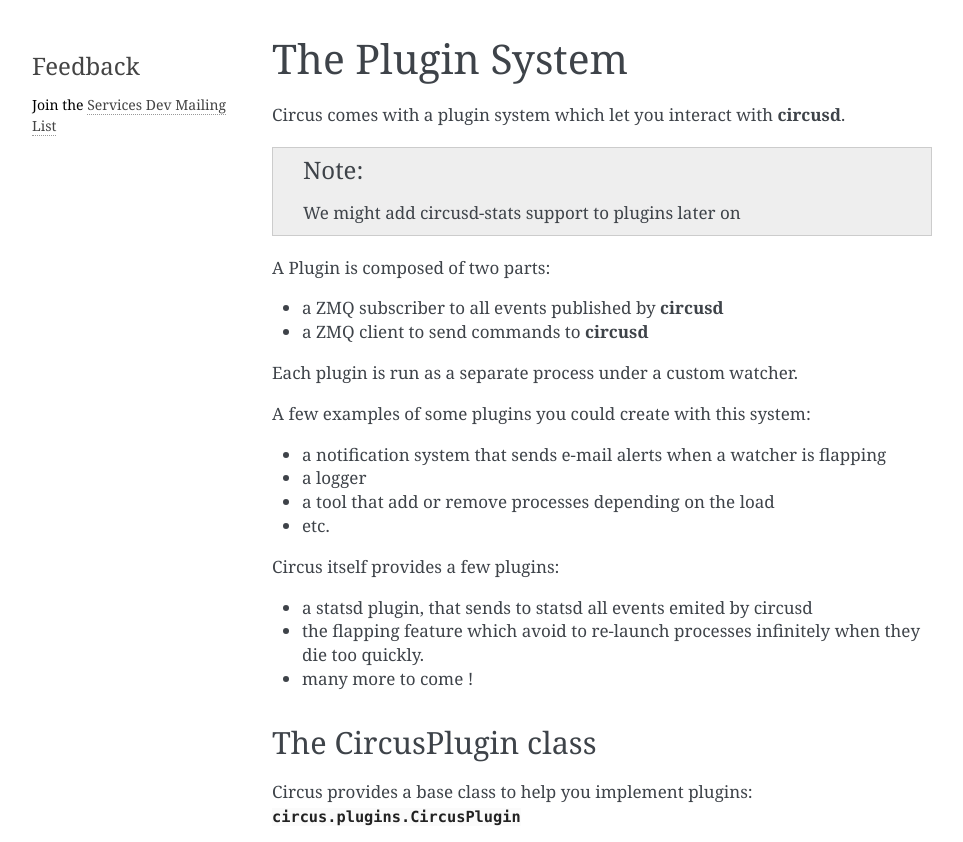
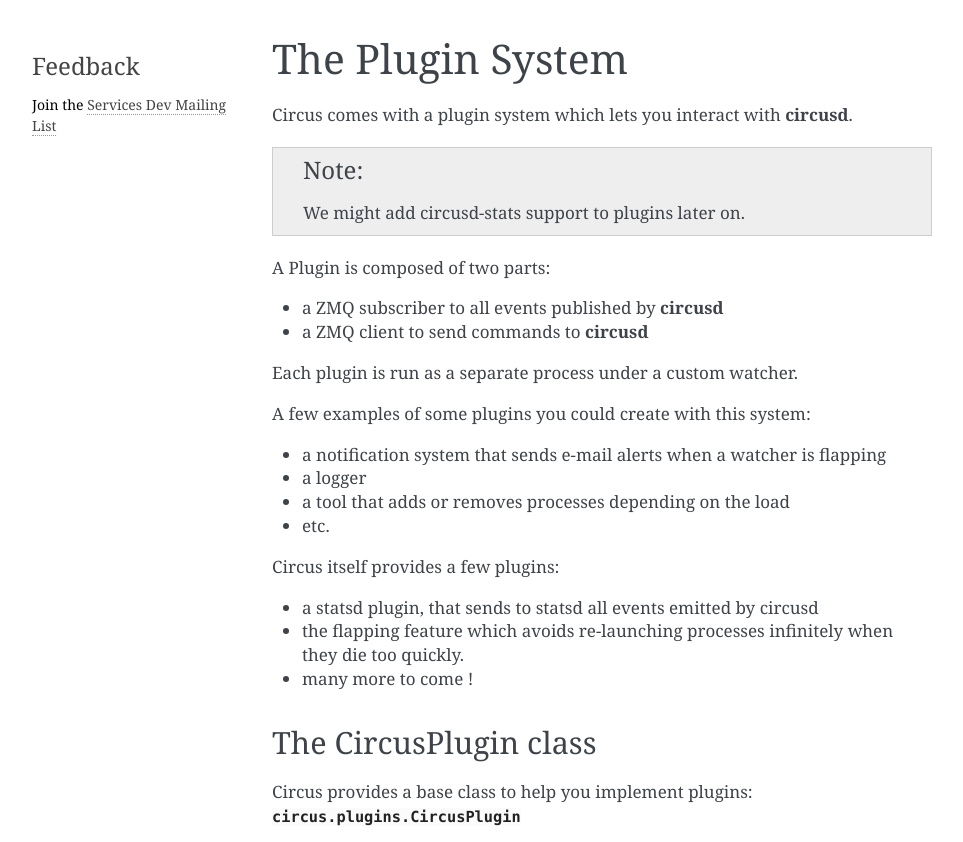
Before and after one commit to circus-tent/circus, a Sphinx documentation site: the page built from docs/source/develop_plugins.rst, in a window 1280 px wide and 1400 px high, cut to the strip 0-842 px from the top of the window. Shown: the whole strip, without its empty margins (148-1111 px from the left). Built offline with Sphinx 7.4.7, drawn with Linux system fonts in a browser that asks for light colours; pages that are not in the unit, such as notebooks, are missing from menus; some of the changed text lies outside the part shown.

Commit message:
Minor fixes for the plugins system documentation

```diff
--- a/docs/source/develop_plugins.rst
+++ b/docs/source/develop_plugins.rst
@@ -3,11 +3,11 @@
 The Plugin System
 #################
 
-Circus comes with a plugin system which let you interact with **circusd**.
+Circus comes with a plugin system which lets you interact with **circusd**.
 
 .. note::
 
-   We might add circusd-stats support to plugins later on
+   We might add circusd-stats support to plugins later on.
 
 
 A Plugin is composed of two parts:
@@ -21,14 +21,14 @@
 
 - a notification system that sends e-mail alerts when a watcher is flapping
 - a logger
-- a tool that add or remove processes depending on the load
+- a tool that adds or removes processes depending on the load
 - etc.
 
 Circus itself provides a few plugins:
 
-- a statsd plugin, that sends to statsd all events emited by circusd
-- the flapping feature which avoid to re-launch processes infinitely when they
-  die too quickly.
+- a statsd plugin, that sends to statsd all events emitted by circusd
+- the flapping feature which avoids re-launching processes infinitely when
+  they die too quickly.
 - many more to come !
 
 
```
Also changed, not shown: other parts of docs/source/develop_plugins.rst (+2 -2 lines), 1 other file.
